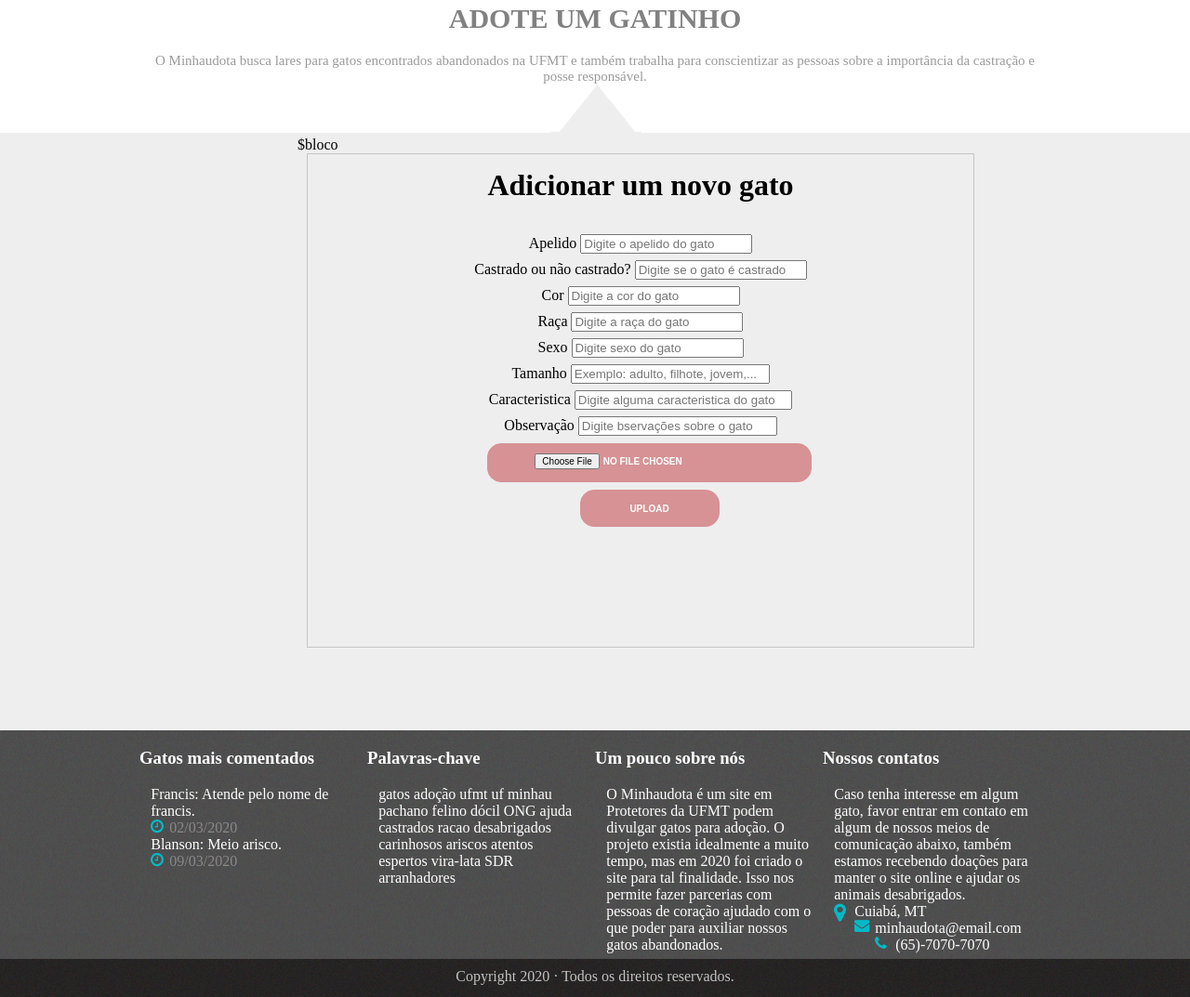
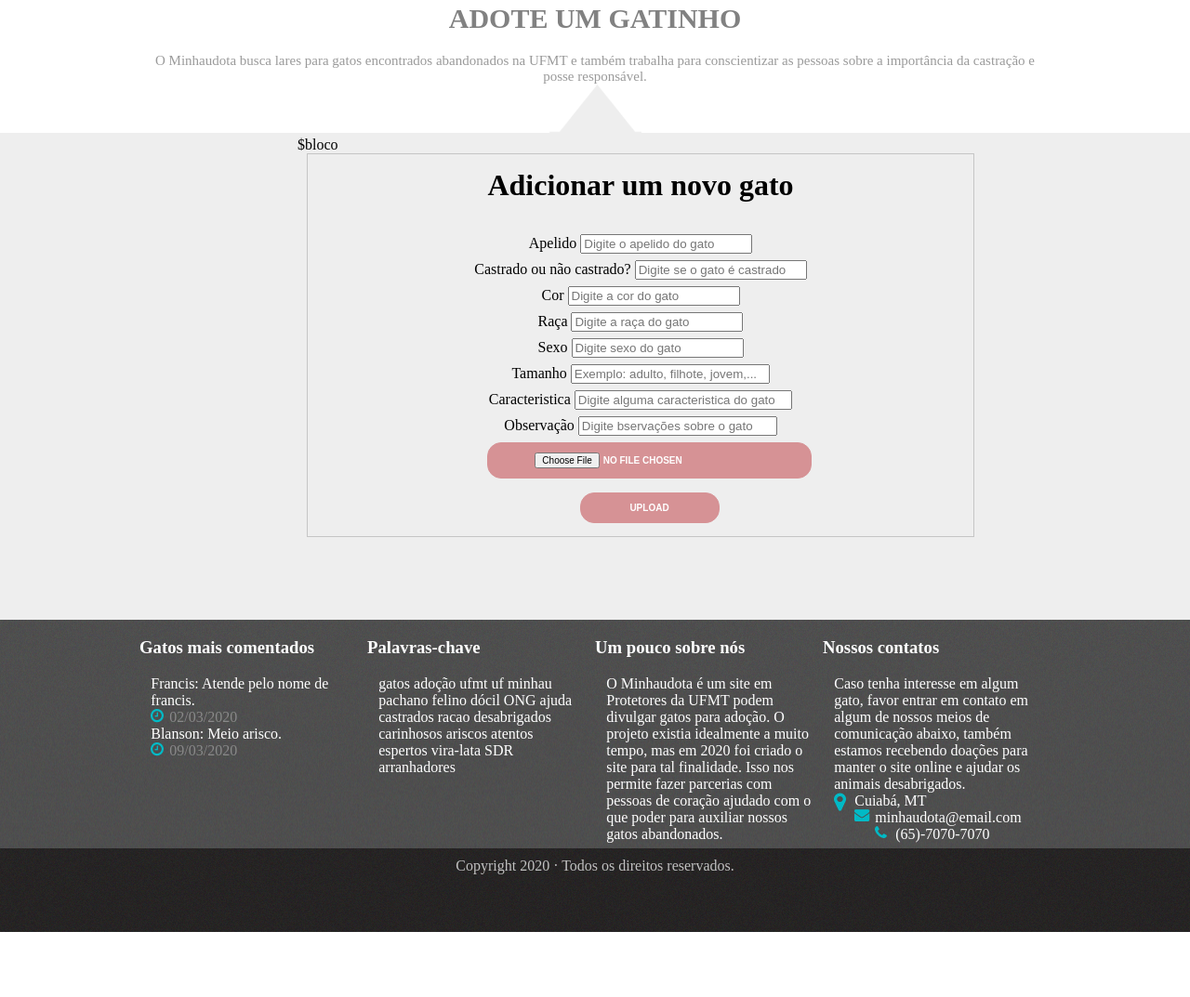
Before and after one commit to MauricioSuporte/Minhaudota, a website: page public/inicio.html in a window 1280 px wide. Shown: the part 1246-2319 px from the top of the page at 93% size. After the commit the page ends 2249 px from the top, so only its background shows below. Drawn offline with Linux system fonts and the light colour scheme.

Commit message:
Ajusta tamanho bloco de inserir

```diff
--- a/public/inicio.html
+++ b/public/inicio.html
@@ -62,7 +62,7 @@
 		<div class="content" style="margin-left: 25%; float: left;">
 			$bloco
 			<form method="POST" enctype="multipart/form-data" action="/inicio">
-				<div class="col-3 bloco-texto bloco-imagem">
+				<div class="col-3 bloco-texto bloco-inserir">
 					<h1 class="tituloGato">Adicionar um novo gato</h1>
 					<div class="formulario">
 						<label for="">Apelido</label>
```
